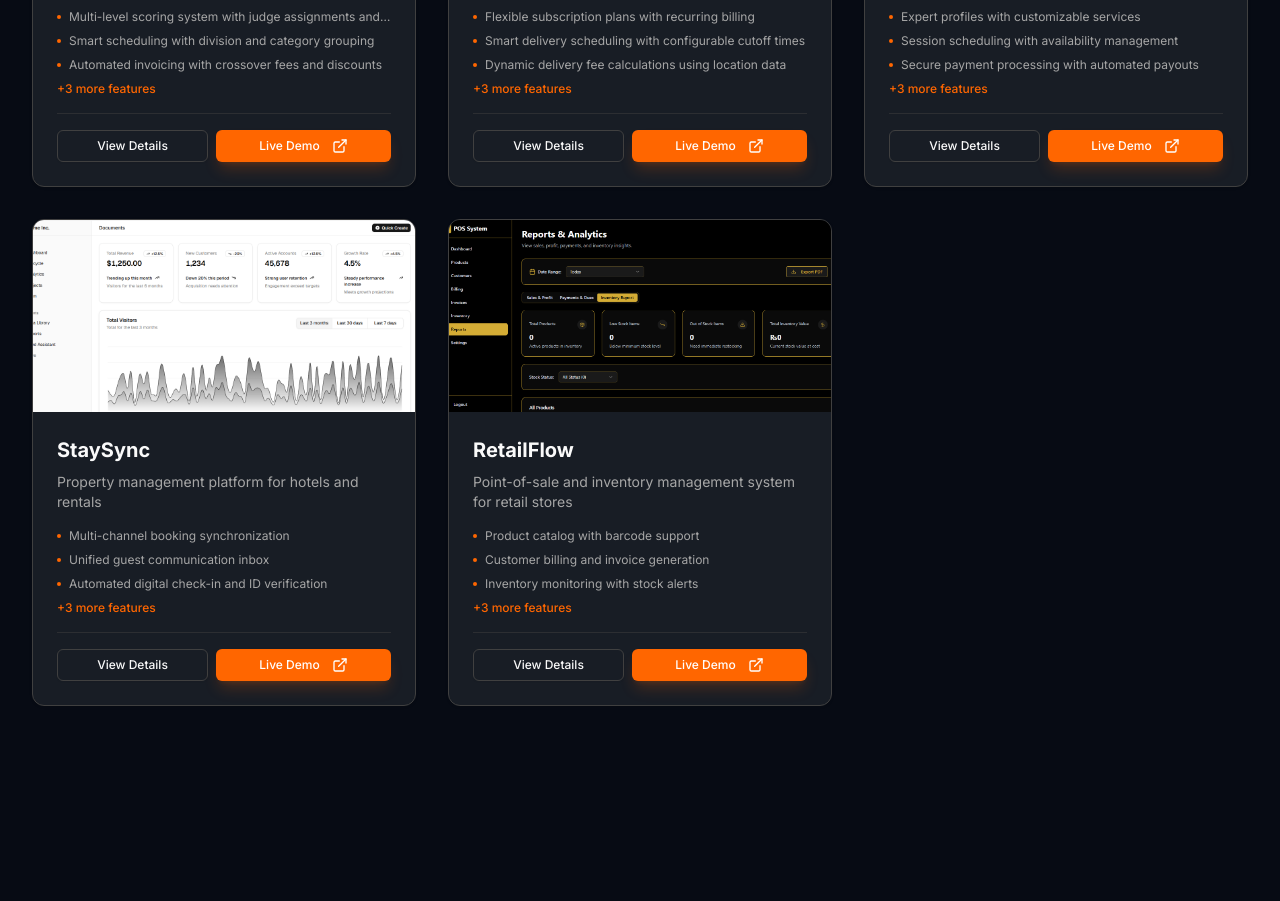
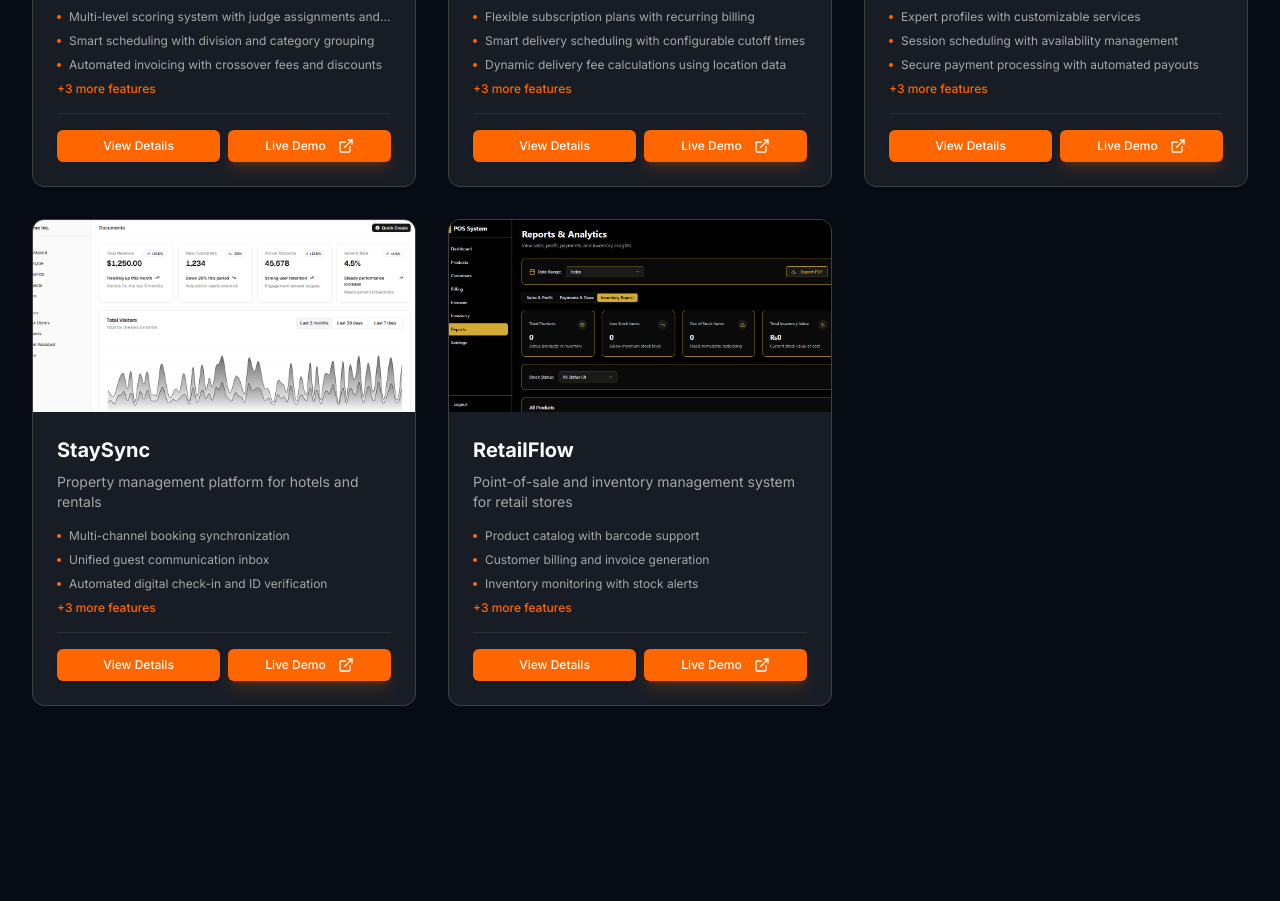
Before and after one commit to Haseebsheikh786/dev-haseeb, a Next.js app: page / in a window 1280 px wide. Shown: the part 1440-2341 px from the top of the page. Built offline with nearby package versions, Linux system fonts and the light colour scheme.

Commit message:
fix bug: close modal

```diff
--- a/src/components/portfolio.jsx
+++ b/src/components/portfolio.jsx
@@ -16,17 +16,8 @@ import { ProjectDetail } from "./project-detail";
 import { useState } from "react";
 
 export default function Portfolio() {
-  const [openProjectId, setOpenProjectId] = useState(null);
+  const [openDialogId, setOpenDialogId] = useState(null);
 
-  // Open or toggle dialog
-  const toggleDialog = (projectId) => {
-    setOpenProjectId(prev => (prev === projectId ? null : projectId));
-  };
-
-  // Close dialog
-  const closeDialog = () => {
-    setOpenProjectId(null);
-  };
 
   return (
     <motion.section
@@ -144,30 +135,19 @@ export default function Portfolio() {
 
                     {/* Actions */}
                     <div className="flex items-center gap-2 mt-4 pt-4 border-t border-border/50">
-                      <Dialog
-                        open={openProjectId === project.id}
-                        onOpenChange={(open) => {
-                          setOpenProjectId(open ? project.id : null);
-                        }}
-                      >
+                      <Dialog open={openDialogId === i} onOpenChange={(open) => setOpenDialogId(open ? i : null)}>
                         <DialogTrigger asChild>
-                          <motion.div
-                            whileHover={{ scale: 1.05 }}
-                            whileTap={{ scale: 0.95 }}
+                          <Button
+                            variant=""
+                            size="sm"
                             className="flex-1"
-                            onClick={() => toggleDialog(project.id)}
+                            onClick={() => setOpenDialogId(i)}
                           >
-                            <Button variant="outline" size="sm" className="w-full">
-                              View Details
-                            </Button>
-                          </motion.div>
+                            View Details
+                          </Button>
                         </DialogTrigger>
-
-                        <DialogContent className="max-w-4xl max-h-[85vh] overflow-y-auto p-0">
-                          <ProjectDetail
-                            project={project}
-                            onClose={closeDialog}
-                          />
+                        <DialogContent className="sm:w-[60vw] !max-w-none max-h-[85vh] overflow-y-auto p-0">
+                          <ProjectDetail project={project} onClose={() => setOpenDialogId(null)} />
                         </DialogContent>
                       </Dialog>
 
--- a/src/components/project-detail.jsx
+++ b/src/components/project-detail.jsx
@@ -180,7 +180,7 @@ export function ProjectDetail({ project, onClose }) {
                         onClick={handleDiscussClick}
                         asChild
                     >
-                        <Link href="#contact">
+                        <Link href="#contact" onClick={handleDiscussClick}>
                             Discuss This Project
                             <ArrowRight className="ml-2 h-4 w-4" />
                         </Link>
```
